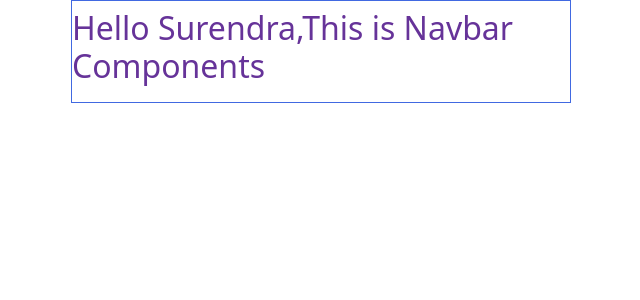
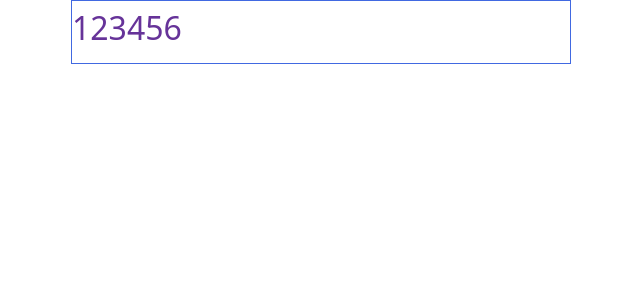
Before and after one commit to VeluruSumanvsn/ReactBatch8, a React (Create React App) app: page /navbar in a window 1280 px wide. Shown: the top 300 px of the page, without its empty margins (319-959 px from the left). Built offline with nearby package versions, Linux system fonts and the light colour scheme.

Commit message:
context APIs created

```diff
--- a/src/App.js
+++ b/src/App.js
@@ -1,4 +1,4 @@
-import React from "react";
+import React,{createContext, useState} from "react";
 import { BrowserRouter, Routes, Route } from "react-router-dom";
 import Homepage from './Components/Home';
 import './App.css';
@@ -14,10 +14,13 @@ import Register from "./Components/Register";
 import Text from "./Components/Text";
 import Icon from "./Components/Icon";
 
+export const store = createContext();
 const App = () =>{
+  const [data, setData] = useState(123456);
   return(
     <div>
-        <BrowserRouter>
+      <store.Provider value={[data, setData]}>
+      <BrowserRouter>
           <Routes>
             <Route path="/dashboard" element={ <Dashboard />} />
             <Route path="/contact-us" element={ <ContactUS />} />
@@ -33,6 +36,8 @@ const App = () =>{
             <Route path="/icon" element={ <Icon />} />
           </Routes>
         </BrowserRouter>
+      </store.Provider>
+
     </div>
   );
 }
--- a/src/Components/AboutUS.js
+++ b/src/Components/AboutUS.js
@@ -1,16 +1,28 @@
 import React, { useEffect, useState } from "react";
 
-const AboutUS = () =>{
-   const[data, setData] = useState([]);
-    useEffect(()=>{
-        fetch("https://jsonplaceholder.typicode.com/users")
-        .then((response) =>response.json())
-        .then((json)=>setData(json))
-    })
-    return(
-        <div>
-            {data.map((i) =><h2>{i.name} {i.username}</h2>)}
+const AboutUS = () => {
+  const [data, setData] = useState([]);
+  useEffect(() => {
+    fetch("https://jsonplaceholder.typicode.com/photos")
+      .then((response) => response.json())
+      .then((json) => setData(json));
+  });
+  return (
+    <div>
+      {data.length > 0 ? (
+        <div className="row m-0">
+          {data.map((item) => (
+            <div className="col-md-3">
+              <img src={item.thumbnailUrl} className="w-100"/>
+              <div>{item.title}</div>
+              <div>{item.id}</div>
+            </div>
+          ))}
         </div>
-    )
-}
-export default AboutUS
+      ) : (
+        <div></div>
+      )}
+    </div>
+  );
+};
+export default AboutUS;
--- a/src/Components/Navbar.js
+++ b/src/Components/Navbar.js
@@ -1,13 +1,11 @@
-import React from 'react'
-
+import React, { useContext } from "react";
+import { store } from "../App";
 const Navbar = () => {
-  return(
-
+  const [data, setData] = useContext(store);
+  return (
     <div className="navbar">
-    <h2> Hello Surendra,This is Navbar Components</h2>
+      <h2>{data}</h2>
     </div>
-
-  )
-
-}
-export default Navbar
+  );
+};
+export default Navbar;
```
